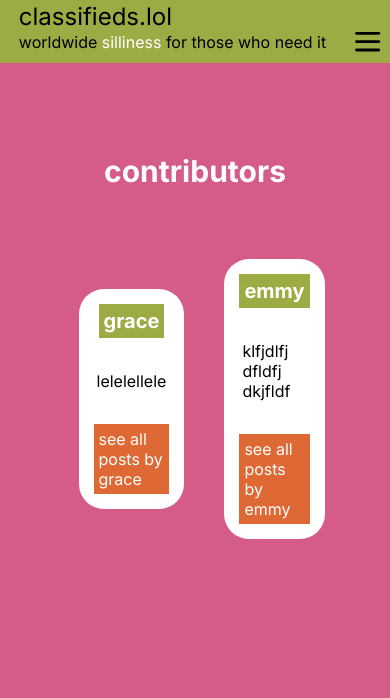
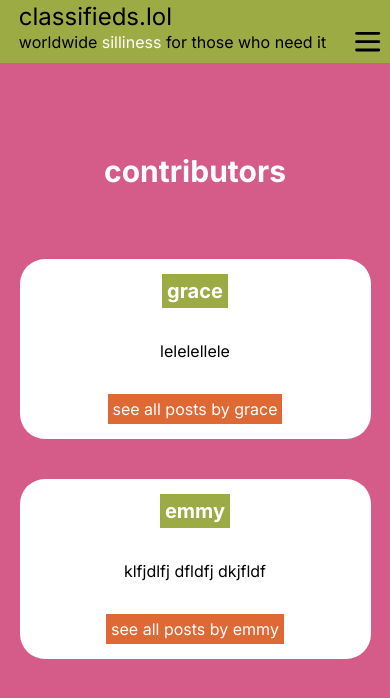
Before and after one commit to gracebmanning/nonsenselist, a React (Create React App) app: page /contributors in a window 390 px wide. Shown: the top 698 px of the page. Built offline with nearby package versions, Linux system fonts and the light colour scheme.

Commit message:
responsive contributors

```diff
--- a/src/components/Contributors/Contributors.css
+++ b/src/components/Contributors/Contributors.css
@@ -14,11 +14,11 @@
 }
 
 .contributorTiles{
-    width: 70%;
+    width: 100%;
     margin: 20px;
     display: flex;
-    flex-direction: row;
-    justify-content: space-evenly;
+    flex-direction: column;
+    justify-content: center;
     align-items: center;
 }
 
@@ -32,8 +32,6 @@
     background-color: white;
     border-radius: 25px;
     margin: 20px;
-
-
 }
 
 .contributorName{
@@ -66,3 +64,15 @@
     transform: scale(1.05);
     transition: ease-in 0.2s;
 }
+
+@media only screen and (max-width: 1000px){
+    .contributorTile{
+        width: 60%;
+    }
+}
+
+@media only screen and (max-width: 480px) {
+    .contributorTile{
+        width: 90%;
+    }
+}
--- a/src/components/Contributors/Contributors.js
+++ b/src/components/Contributors/Contributors.js
@@ -25,7 +25,7 @@ export const contributorRoutes = contributors.map((contributor) => <Route path={
 
 function contributorTile(contributor){
     return(
-        <div className='contributorTile'>
+        <div className='contributorTile' key={contributor.name}>
             <h4 className='contributorName'>{contributor.name}</h4>
             <p className='contributorBio'>
                 {contributor.bio}
--- a/src/components/Navbar/Navbar.css
+++ b/src/components/Navbar/Navbar.css
@@ -87,18 +87,22 @@
         margin: 5px;
     }
 
+    .navTagline{
+        font-size: 16px;
+    }
+
     .navList{
         margin: 2px 5px 5px 0px;
     }
+
+    .navItem{
+        font-size: 16px;
+    }
 }
 
-@media only screen and (max-width: 480px) {
+@media only screen and (max-width: 800px) {
     .nav{
         justify-content: space-around;
-    }
-
-    .navTagline{
-        font-size: 16px;
     }
 
     .navList{
--- a/src/components/Posts/Posts.css
+++ b/src/components/Posts/Posts.css
@@ -30,7 +30,7 @@
     display: flex;
     flex-direction: column;
     justify-content: center;
-    align-items: start;
+    align-items: flex-start;
 
     margin: 10px 0px 10px 0px;
     padding-left: 10px;
@@ -109,6 +109,14 @@
     padding: 10px;
 }
 
+.postCategory{
+    width: fit-content;
+    padding: 3px;
+    margin: 0px;
+    color: white;
+    background-color: var(--accent-one);
+}
+
 .postLocation{
     margin: 0px;
 }
--- a/src/components/Posts/Posts.js
+++ b/src/components/Posts/Posts.js
@@ -23,6 +23,7 @@ function Post(post){
     return(
         <div className='postContainer'>
             <div className='post'>
+                <h5 className='postCategory'>{post.category}</h5>
                 <h3>{post.title}</h3>
                 <h4 className='postLocation' style={{display: displayLocation}}>{post.location}</h4>
                 <h4 className='postByline'>by {post.author} | {post.date}</h4>
--- a/src/components/utility.js
+++ b/src/components/utility.js
@@ -1,5 +1,6 @@
 export function formatTextForPath(title){
     var result = title.replaceAll(' ', '-');
     result = result.replaceAll('...', '-');
+    result = result.replace(/[&/\\#,+()$~%.'":*?<>{}]/g, '');
     return result;
 }
```
